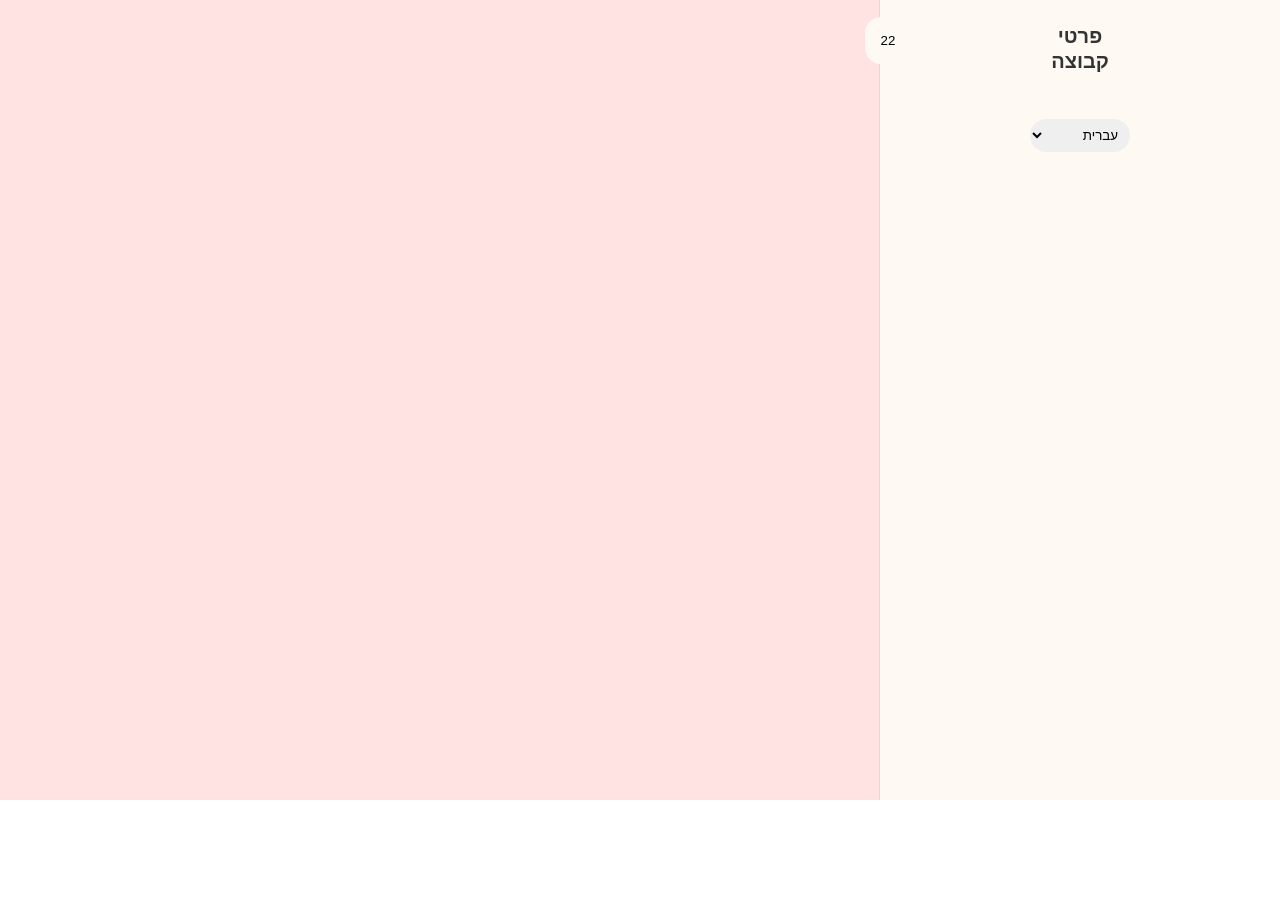
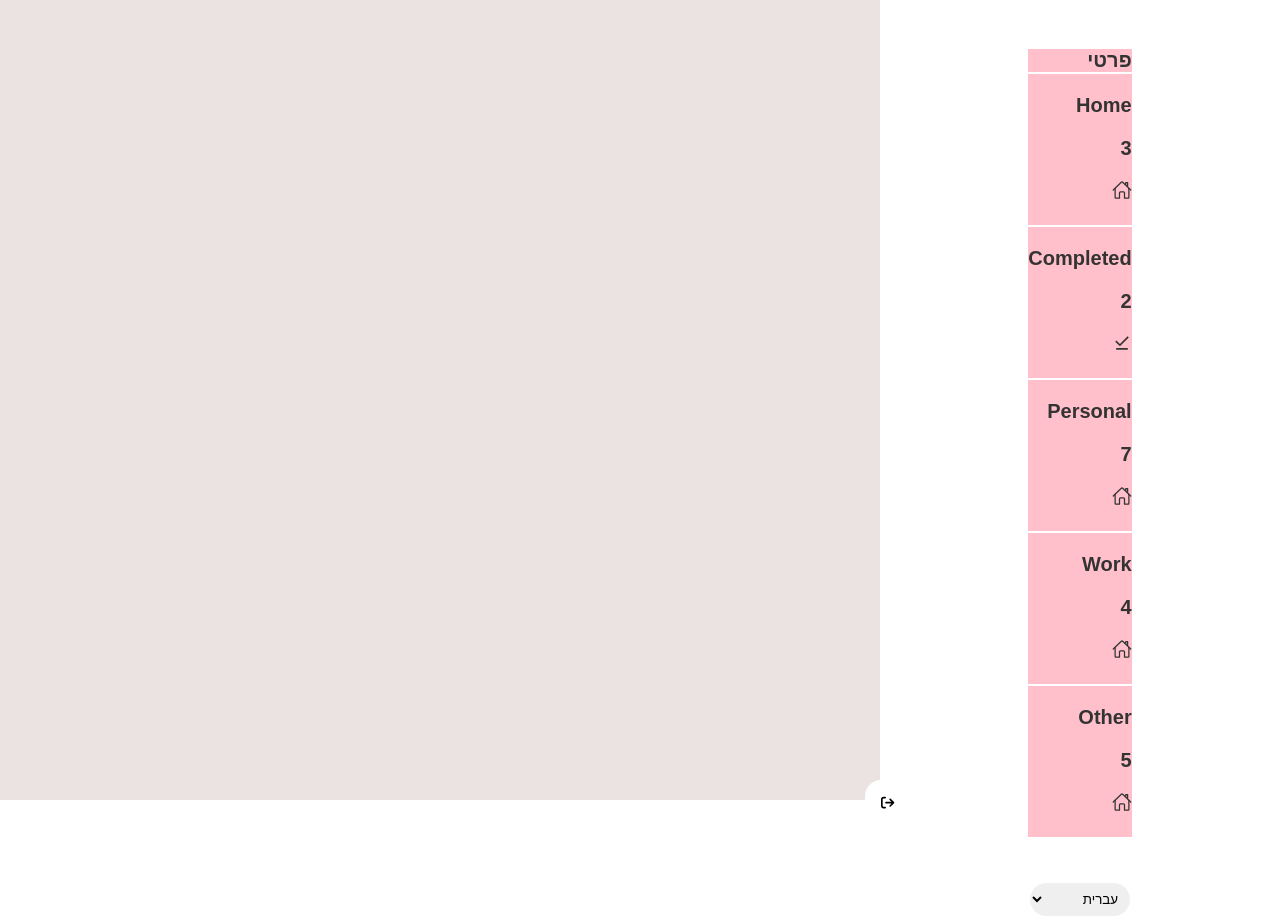
Before and after one commit to TamarLaufer/todo, a React (Create React App) app: page / in a window 1280 px wide. Before the commit the page ends 800 px from the top, so only its background shows below. Built offline with nearby package versions, Linux system fonts and the light colour scheme.

Commit message:
add list component

```diff
--- a/package.json
+++ b/package.json
@@ -15,6 +15,7 @@
     "react-dom": "^18.3.1",
     "react-hook-form": "^7.54.2",
     "react-i18next": "^15.4.0",
+    "react-icons": "^5.4.0",
     "react-redux": "^9.2.0",
     "react-router-dom": "^6.26.2",
     "react-scripts": "5.0.1",
--- /dev/null
+++ b/src/components/List.tsx
@@ -0,0 +1,16 @@
+
+import React from "react";
+import { TextStyle } from "src/styled-components/styled-components";
+
+interface ListPropsType<T> {
+    items: T[];
+    renderItems: (item: T) => React.ReactNode;
+  }
+
+const List = <T extends  {}>({items, renderItems}: ListPropsType<T>)=>{
+return (<>{items.map((item, i) => (
+    <TextStyle key={i}>{renderItems(item)}</TextStyle>
+  ))}</>)
+}
+
+export default List;
--- /dev/null
+++ b/src/components/PrivateCategiries.tsx
@@ -0,0 +1,44 @@
+import { IconType } from "react-icons";
+import List from "./List"
+import { IoHomeOutline } from "react-icons/io5";
+import { Fragment, useCallback } from "react";
+import { ContainerTextStyle, TextStyle } from "src/styled-components/styled-components";
+import { useTranslation } from "react-i18next";
+import { MdOutlineFileDownloadDone } from "react-icons/md";
+
+
+type categoryItemType = {
+    name: string;
+    count: number;
+    icon: JSX.Element;
+}
+
+const categiriesItems: categoryItemType[] = [
+    {name: "Home", count: 3, icon: <IoHomeOutline />},
+    {name: "Completed", count: 2, icon: < MdOutlineFileDownloadDone/>},
+    {name: "Personal", count: 7, icon: <IoHomeOutline />},
+    {name: "Work", count: 4, icon: <IoHomeOutline />},
+    {name: "Other", count: 5, icon: <IoHomeOutline />}
+ ]
+
+const renderCategory = (category: categoryItemType) => {
+    return (
+      <div style={{ flexDirection: 'row'}}>
+        <p style={{}}>{category.name}</p>
+        <p>{category.count}</p>
+        <p>{category.icon}</p>
+      </div>
+    );
+  };
+
+const PrivateCategiries = ()=>{
+    const { t } = useTranslation();
+
+    return(
+        <ContainerTextStyle>
+            <TextStyle>{t("private")}</TextStyle>
+            <List items={categiriesItems} renderItems={renderCategory}/>
+        </ContainerTextStyle>)
+}
+
+export default PrivateCategiries
--- a/src/components/Shutter.tsx
+++ b/src/components/Shutter.tsx
@@ -2,6 +2,7 @@ import {
   ShutterContainerStyle,
   ShutterStyle,
 } from "src/styled-components/styled-components";
+import { FaArrowRightFromBracket } from "react-icons/fa6"
 
 type ShutterPropsType = {
   handleDisplaySideBar: () => void;
@@ -9,8 +10,8 @@ type ShutterPropsType = {
 
 const Shutter = ({ handleDisplaySideBar }: ShutterPropsType) => {
   return (
-    <ShutterContainerStyle>
-      <ShutterStyle onClick={handleDisplaySideBar}>{22}</ShutterStyle>
+    <ShutterContainerStyle className="shutter">
+      <ShutterStyle onClick={handleDisplaySideBar}><FaArrowRightFromBracket /></ShutterStyle>
     </ShutterContainerStyle>
   );
 };
--- a/src/components/SideBar.tsx
+++ b/src/components/SideBar.tsx
@@ -1,12 +1,12 @@
 import {
+  ContainerTextStyle,
   SideBarContainerStyle,
-  SpaceStyle,
-  TextStyle,
 } from "src/styled-components/styled-components";
 import { ChangeLanguage } from "./ChangeLanguage";
 import { useTranslation } from "react-i18next";
 import Shutter from "./Shutter";
 import { useState } from "react";
+import PrivateCategiries from "./PrivateCategiries";
 
 const SideBar = (): JSX.Element => {
   const { t } = useTranslation();
@@ -16,9 +16,7 @@ const SideBar = (): JSX.Element => {
   };
   return (
     <SideBarContainerStyle isDisplay={isDisplay}>
-      <SpaceStyle />
-      <TextStyle>{t("private")}</TextStyle>
-      <TextStyle>{t("group")}</TextStyle>
+      <PrivateCategiries/>
       <Shutter handleDisplaySideBar={handleDisplaySideBar} />
       <ChangeLanguage />
     </SideBarContainerStyle>
--- a/src/styled-components/styled-components.tsx
+++ b/src/styled-components/styled-components.tsx
@@ -2,7 +2,7 @@ import styled from "styled-components";
 
 export const ContainerStyle = styled.div`
   flex: 1;
-  background: #ffe3e3;
+  background:rgb(235, 226, 226);
   height: 100vh;
   display: flex;
   flex-direction: column;
@@ -12,14 +12,14 @@ export const SideBarContainerStyle = styled.div<{ isDisplay: boolean }>`
   flex: 1;
   height: 100vh;
   width: ${(props) => (props.isDisplay ? "400px" : "8px")};
-  background: #fef9f2;
+  background:rgb(255, 255, 255);
   display: flex;
-  flex-direction: column;
   transition: all 0.3s ease;
   align-items: ${(props) => (props.isDisplay ? "center" : "flex-start")};
-  border-left: 1px solid #ddd;
+  padding: 3rem 0 3rem 0;
+  flex-direction: column;
 
-  & > * {
+  & > *:not(.shutter) {
     transform: ${(props) =>
       props.isDisplay ? "translateX(0%)" : "translateX(-100%)"};
     opacity: ${(props) => (props.isDisplay ? "1" : "0")};
@@ -27,17 +27,23 @@ export const SideBarContainerStyle = styled.div<{ isDisplay: boolean }>`
   }
 `;
 
+export const ContainerTextStyle = styled.div`
+  display: flex;
+  flex-direction: column;
+  backgound: rgb(202, 99, 99)
+`;
+
 export const TextStyle = styled.p`
-  // background-color: pink;
+flex: 1;
+display: flex;
+// justify-content: center;
+// align-items: center;
+  background-color: pink;
   font-size: 20px;
   font-weight: bold;
   color: #333;
   font-family: "Arial", sans-serif;
   margin: 1px;
-`;
-
-export const SpaceStyle = styled.div`
-  padding: 12px;
 `;
 
 export const ButtonStyle = styled.button`
@@ -82,7 +88,6 @@ export const ShutterContainerStyle = styled.div`
   position: relative;
   width: 0.7rem;
   height: 0.7rem;
-  background-color: #c890a7;
   padding: 1px;
   right: 48%;
   top: -5%;
@@ -92,7 +97,7 @@ export const ShutterStyle = styled.button`
   flex: 1;
   border-width: 0;
   border-radius: 1rem;
-  background: #fef9f2;
+  background:rgb(255, 255, 255);
   padding: 1rem;
   cursor: pointer;
 `;
```
Also changed, not shown: 1 other file (tests, documents, lock files or other folders).
